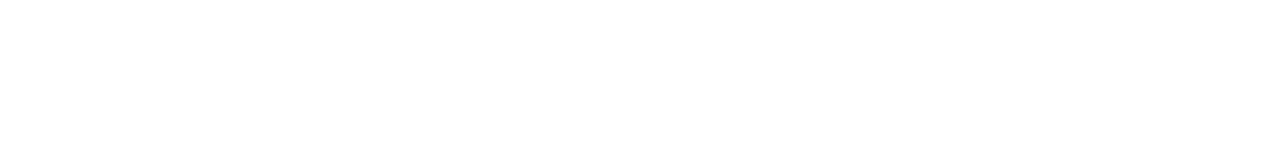
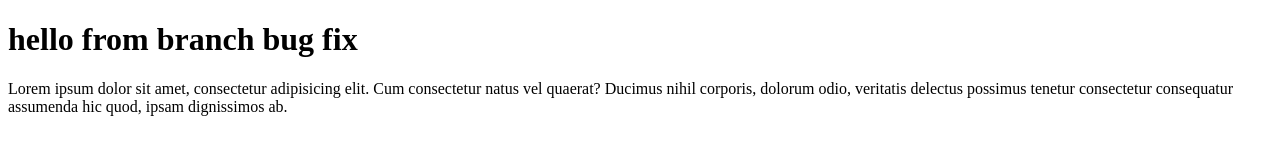
Before and after one commit to amiramostafaemam/Amira, a plain HTML site: page index.html in a window 1280 px wide. Drawn offline with Linux system fonts and the light colour scheme.

Commit message:
edit bugfix

```diff
--- a/index.html
+++ b/index.html
@@ -6,6 +6,7 @@
     <title>Document</title>
 </head>
 <body>
-
+    <h1>hello from branch bug fix</h1>
+    <p>Lorem ipsum dolor sit amet, consectetur adipisicing elit. Cum consectetur natus vel quaerat? Ducimus nihil corporis, dolorum odio, veritatis delectus possimus tenetur consectetur consequatur assumenda hic quod, ipsam dignissimos ab.</p>
 </body>
 </html>
```
